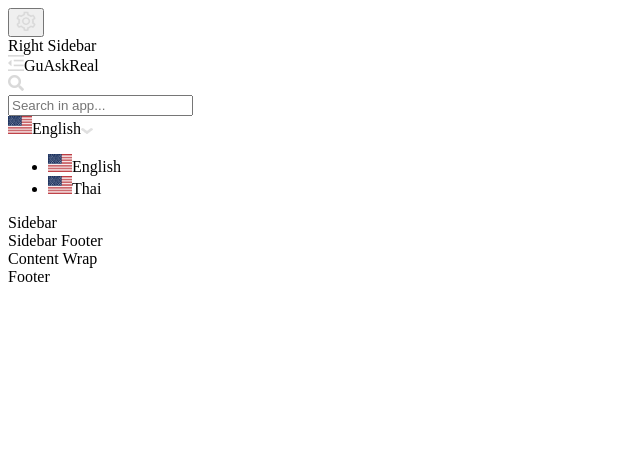
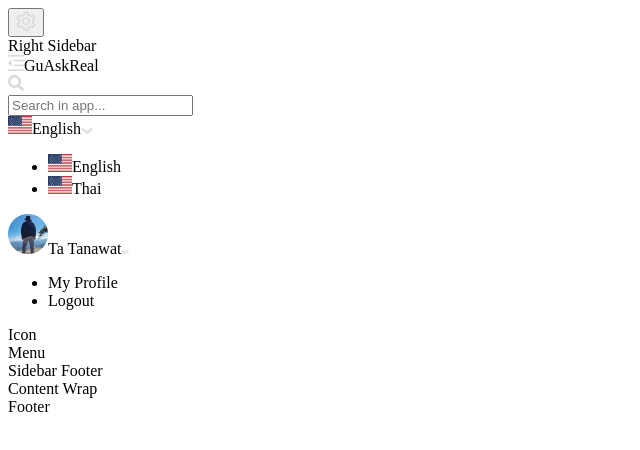
Before and after one commit to tanawat011/gu-ask-real-ideas, a Next.js app: page / in a window 1280 px wide. Shown: the top 450 px of the page, without its empty margins (0-640 px from the left). Built offline with nearby package versions, Linux system fonts and the light colour scheme.

Commit message:
feat: profile section

```diff
--- a/jsconfig.json
+++ b/jsconfig.json
@@ -12,6 +12,7 @@
       "@flag/*": ["public/assets/flags/*"],
       "@hook/*": ["src/hooks/*"],
       "@icon/*": ["public/assets/icons/*"],
+      "@image/*": ["public/assets/images/*"],
       "@layout/*": ["src/layouts/*"],
       "@locale/*": ["src/locales/*"],
       "@redux/*": ["src/redux/*"],
--- a/src/components/GlobalLangInput/GlobalLangInput.js
+++ b/src/components/GlobalLangInput/GlobalLangInput.js
@@ -1,71 +1,35 @@
 import { useState } from 'react'
 import { useSelector } from 'react-redux'
-import Image from 'next/image'
 
-import IconArrow from '@icon/arrow.png'
-
-const triangleShape = 'border-solid border-b-8 border-x-transparent border-x-8 border-t-0'
+import { SimpleSelector } from '@component/SimpleSelector/SimpleSelector'
 
 export const GlobalLangInput = () => {
   const langList = useSelector(state => state.base.langList)
 
-  const [isOpenMenu, setIsOpenMenu] = useState(false)
-  const [classMenu, setClassMenu] = useState('hidden')
   const [currentLang, setCurrentLang] = useState(langList[0])
-
-  if (typeof window !== 'undefined') {
-    document.addEventListener('click', (e) => {
-      if (isOpenMenu && !document.getElementById('wrap-selector-lang').contains(e.target)) {
-        setClassMenu('hidden')
-        setIsOpenMenu(false)
-      }
-    })
-  }
-
-  const toggleLangList = () => {
-    if (isOpenMenu) {
-      setClassMenu('hidden')
-    } else {
-      setClassMenu('block')
-    }
-
-    setIsOpenMenu(!isOpenMenu)
-  }
 
   const handleChangeLang = (lang) => {
     setCurrentLang(lang)
   }
 
   return (
-    <div id='wrap-selector-lang' className='relative'>
-      <div className='flex items-center cursor-pointer' onClick={toggleLangList}>
-        <Image src={currentLang.src} alt={currentLang.alt} width='24px' height='18px' />
-
-        <span className='ml-2 mr-2'>{currentLang.label}</span>
-
-        <Image src={IconArrow} alt='@icon/arrow.png' width='12px' height='6px' />
-      </div>
-
-      <div className={`absolute top-9 w-40 -left-12 bg-card_bg rounded px-4 py-3 shadow-round ${classMenu}`}>
-        <ul>
-          {langList.map((lang, i) => {
-            const border = i > 0 ? ' border-t border-solid border-anchor' : ''
-
-            return (
-              <li
-                key={lang.value}
-                className={`flex items-center cursor-pointer py-2${border}`}
-                onClick={() => handleChangeLang(lang)}
-              >
-                <Image src={lang.src} alt={lang.alt} width='24px' height='18px' />
-                <span className='ml-2 mr-2'>{lang.label}</span>
-              </li>
-            )
-          })}
-        </ul>
-      </div>
-
-      <div className={`absolute top-[30px] left-[86px] border-b-card_bg ${triangleShape} ${classMenu}`} />
-    </div>
+    <SimpleSelector
+      id='global-lang-input'
+      menuList={langList}
+      onClick={handleChangeLang}
+      currentSelected={currentLang}
+      options={{
+        hasBorder: true,
+        selectedWidth: '24px',
+        selectedHeight: '18px',
+        selectedLabelClass: 'ml-2 mr-2 text-sm',
+        arrowWidth: '12px',
+        arrowHeight: '6px',
+        menuClass: 'absolute w-40 bg-card_bg rounded px-4 py-3 shadow-round top-9 -right-0.5',
+        itemClass: 'flex items-center cursor-pointer py-2',
+        TriangleTopPx: 'top-[30px]',
+        TriangleLeftPx: 'right-1',
+      }}
+    />
   )
 }
--- a/src/components/Sidebar/Sidebar.js
+++ b/src/components/Sidebar/Sidebar.js
@@ -1,9 +1,55 @@
+import { useState } from 'react'
+
+import { SimpleSelector } from '@component/SimpleSelector/SimpleSelector'
+
+import ProfileImage from '@image/profile.png'
+
 export const Sidebar = () => {
+  const [menuList] = useState([
+    {
+      label: 'My Profile',
+      value: 'my-profile',
+    },
+    {
+      label: 'Logout',
+      value: 'logout',
+    },
+  ])
+  const [currentSelected] = useState({
+    src: ProfileImage,
+    label: 'Ta Tanawat',
+  })
+
   return (
-    <>
-      <div className='flex justify-center items-center w-sidebar h-[calc(100vh-theme(height.footer)-theme(height.navbar))] bg-charcoal'>
-        Sidebar
+    <div className='flex flex-col w-sidebar h-[calc(100vh-theme(height.footer)-theme(height.navbar))] bg-charcoal'>
+      <div className='flex flex-col mx-5 mb-3 pt-8 px-3 pb-3'>
+        <SimpleSelector
+          id='selector-profile'
+          className='mb-6'
+          menuList={menuList}
+          onClick={() => { }}
+          currentSelected={currentSelected}
+          options={{
+            selectedWidth: '40px',
+            selectedHeight: '40px',
+            selectedLabelClass: 'ml-4 mr-2 text-sm text-fossil',
+            arrowWidth: '8px',
+            arrowHeight: '4px',
+            menuClass: 'absolute w-40 bg-card_bg rounded py-2 shadow-round top-12 left-1',
+            itemClass: 'flex items-center cursor-pointer py-0.5 px-4',
+            TriangleTopPx: 'top-[42px]',
+            TriangleLeftPx: 'left-[144px]',
+          }}
+        />
+
+        <div>
+          Icon
+        </div>
       </div>
-    </>
+
+      <div>
+        Menu
+      </div>
+    </div>
   )
 }
--- /dev/null
+++ b/src/components/SimpleSelector/SimpleSelector.js
@@ -0,0 +1,94 @@
+import { useState } from 'react'
+import Image from 'next/image'
+
+import { TriangleShape } from '@component/TriangleShape/TriangleShape'
+
+import IconArrow from '@icon/arrow.png'
+
+export const SimpleSelector = (props) => {
+  const {
+    id,
+    className = '',
+    menuList = [],
+    onClick = () => { },
+    currentSelected = {
+      src: '',
+      label: '-',
+    },
+    options = {
+      hasBorder: false,
+      selectedWidth: '16px',
+      selectedHeight: '16px',
+      selectedLabelClass: '',
+      arrowWidth: '8px',
+      arrowHeight: '8px',
+      menuClass: '',
+      itemClass: '',
+      TriangleTopPx: '',
+      TriangleLeftPx: '',
+    },
+  } = props
+
+  const [isOpenMenu, setIsOpenMenu] = useState(false)
+  const [additionalClass, setAdditionalClass] = useState('hidden')
+
+  if (typeof window !== 'undefined') {
+    document.addEventListener('click', (e) => {
+      if (isOpenMenu && !document.getElementById(id).contains(e.target)) {
+        setAdditionalClass('hidden')
+        setIsOpenMenu(false)
+      }
+    })
+  }
+
+  const toggleSelector = () => {
+    if (isOpenMenu) {
+      setAdditionalClass('hidden')
+    } else {
+      setAdditionalClass('block')
+    }
+
+    setIsOpenMenu(!isOpenMenu)
+  }
+
+  const handleClickItem = (item) => {
+    onClick(item)
+  }
+
+  return (
+    <div id={id} className={`relative ${className}`}>
+      <div className='flex items-center cursor-pointer' onClick={toggleSelector}>
+        <Image src={currentSelected.src} alt='selector' width={options.selectedWidth} height={options.selectedHeight} />
+
+        <span className={options.selectedLabelClass}>{currentSelected.label}</span>
+
+        <Image src={IconArrow} alt='@icon/arrow.png' width={options.arrowWidth} height={options.arrowHeight} />
+      </div>
+
+      <div className={`${options.menuClass} ${additionalClass}`}>
+        <ul>
+          {menuList.map((item, i) => {
+            let border = ''
+
+            if (options.hasBorder) {
+              border = i > 0 ? ' border-t border-solid border-anchor' : ''
+            }
+
+            return (
+              <li
+                key={item.value}
+                className={`${options.itemClass} ${border}`}
+                onClick={() => handleClickItem(item)}
+              >
+                {item.src && <Image src={item.src} alt={item.alt} width='24px' height='18px' />}
+                <span className={`text-sm ${item.src && 'ml-2 mr-2'}`}>{item.label}</span>
+              </li>
+            )
+          })}
+        </ul>
+      </div>
+
+      <TriangleShape additionalClass={additionalClass} topPx={options.TriangleTopPx} leftPx={options.TriangleLeftPx} />
+    </div>
+  )
+}
--- /dev/null
+++ b/src/components/TriangleShape/TriangleShape.js
@@ -0,0 +1,13 @@
+const triangleShape = 'border-solid border-b-8 border-x-transparent border-x-8 border-t-0'
+
+export const TriangleShape = (props) => {
+  const {
+    additionalClass = '',
+    topPx = '',
+    leftPx = '',
+  } = props
+
+  return (
+    <div className={`absolute ${topPx} ${leftPx} border-b-card_bg ${triangleShape} ${additionalClass}`} />
+  )
+}
```
Also changed, not shown: public/assets/images/profile.png (added).
